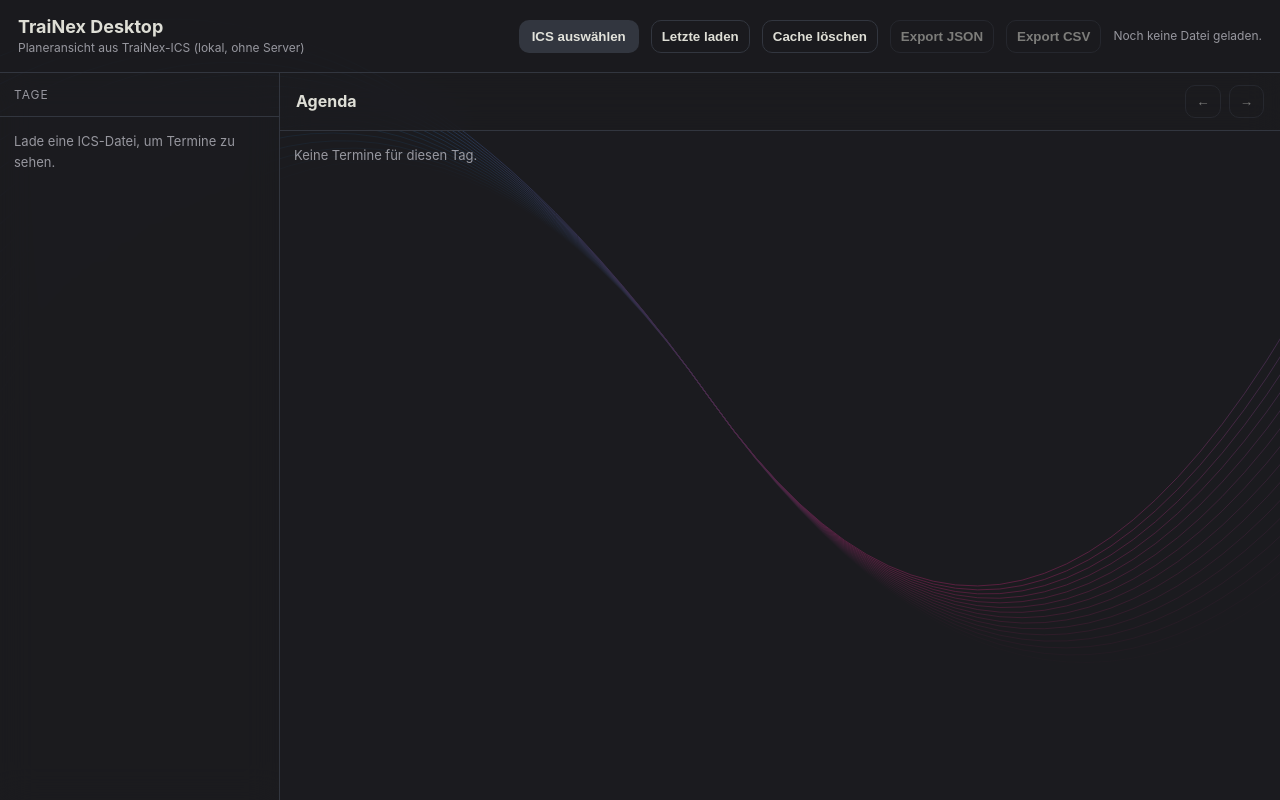
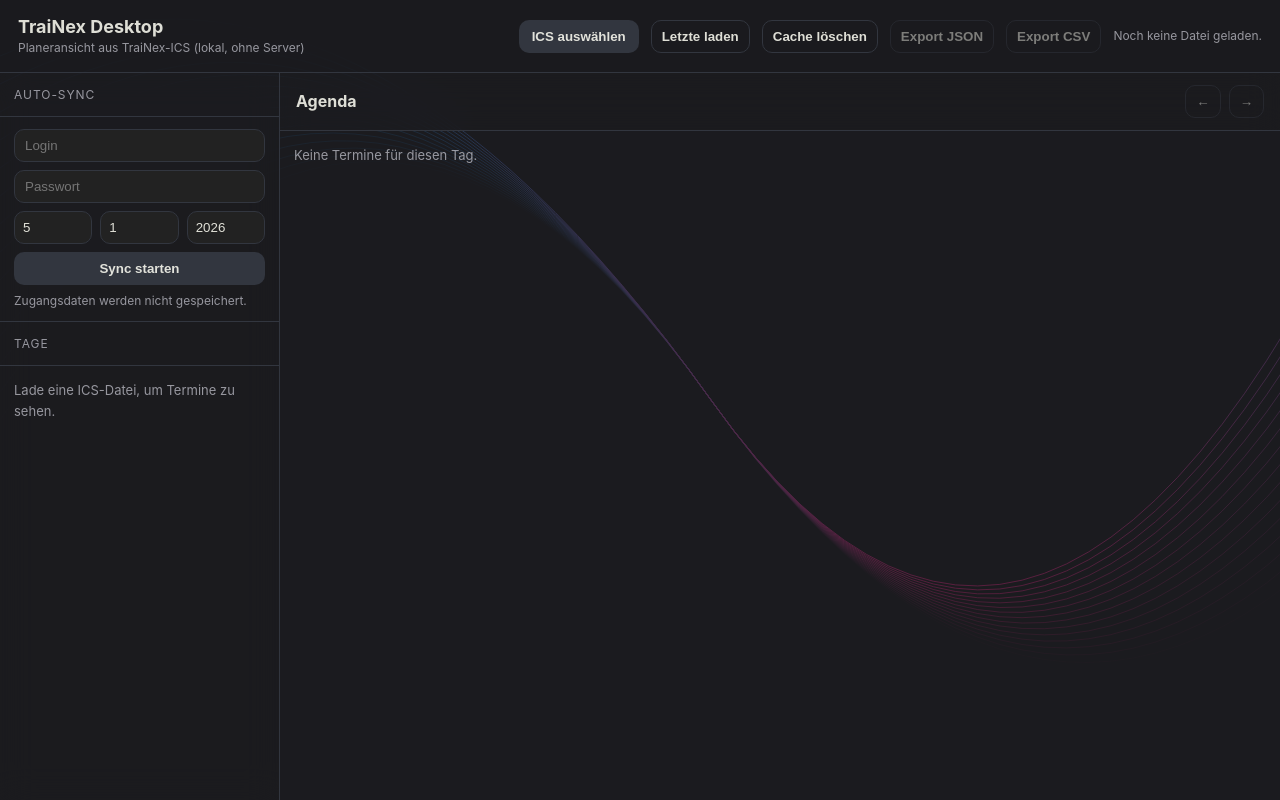
Before and after one commit to Lp04-Bruno/trainex-desktop, a React (Vite) app: page / in a window 1280 px wide. Built offline with nearby package versions, Linux system fonts and the light colour scheme.

Commit message:
Adds Trainex ICS sync feature

```diff
--- a/package.json
+++ b/package.json
@@ -14,7 +14,7 @@
     "start": "electron-vite preview",
     "dev": "electron-vite dev",
     "build": "npm run typecheck && electron-vite build",
-    "postinstall": "electron-builder install-app-deps",
+    "postinstall": "electron-builder install-app-deps && playwright install chromium",
     "build:unpack": "npm run build && electron-builder --dir",
     "build:win": "npm run build && electron-builder --win",
     "build:mac": "electron-vite build && electron-builder --mac",
@@ -23,7 +23,8 @@
   "dependencies": {
     "@electron-toolkit/preload": "^3.0.2",
     "@electron-toolkit/utils": "^4.0.0",
-    "iconv-lite": "^0.7.1"
+    "iconv-lite": "^0.7.1",
+    "playwright": "^1.57.0"
   },
   "devDependencies": {
     "@electron-toolkit/eslint-config-prettier": "^3.0.0",
--- a/src/renderer/src/App.tsx
+++ b/src/renderer/src/App.tsx
@@ -66,6 +66,13 @@ function App(): React.ReactElement {
   const [events, setEvents] = React.useState<TrainexEvent[]>([])
   const [status, setStatus] = React.useState<string>('Noch keine Datei geladen.')
   const [selectedDayKey, setSelectedDayKey] = React.useState<string | null>(null)
+  const today = React.useMemo(() => new Date(), [])
+  const [syncUsername, setSyncUsername] = React.useState<string>('')
+  const [syncPassword, setSyncPassword] = React.useState<string>('')
+  const [syncDay, setSyncDay] = React.useState<number>(today.getDate())
+  const [syncMonth, setSyncMonth] = React.useState<number>(today.getMonth() + 1)
+  const [syncYear, setSyncYear] = React.useState<number>(today.getFullYear())
+  const [syncBusy, setSyncBusy] = React.useState<boolean>(false)
 
   const applyIcsContent = (content: string): void => {
     const parsed = parseIcsToEvents(content)
@@ -110,6 +117,38 @@ function App(): React.ReactElement {
       return
     }
     setStatus('Cache gelöscht.')
+  }
+
+  const syncNow = async (): Promise<void> => {
+    if (!syncUsername || !syncPassword) {
+      setStatus('Bitte Login und Passwort eingeben.')
+      return
+    }
+
+    setSyncBusy(true)
+    setStatus('Sync läuft…')
+    try {
+      const res = await window.api.syncTrainexIcs({
+        username: syncUsername,
+        password: syncPassword,
+        day: syncDay,
+        month: syncMonth,
+        year: syncYear
+      })
+
+      if (!res.ok) {
+        setStatus(res.hint ? `${res.error} (${res.hint})` : res.error)
+        return
+      }
+
+      applyIcsContent(res.icsText)
+      setStatus((prev) => `${prev} (Sync)`)
+    } catch (e) {
+      console.error(e)
+      setStatus('Sync fehlgeschlagen. Siehe Konsole.')
+    } finally {
+      setSyncBusy(false)
+    }
   }
 
   const exportJson = async (): Promise<void> => {
@@ -200,6 +239,61 @@ function App(): React.ReactElement {
 
       <main className="planner">
         <aside className="sidebar">
+          <div className="sidebar__header">Auto-Sync</div>
+          <div className="sync">
+            <input
+              className="input"
+              type="text"
+              value={syncUsername}
+              onChange={(e) => setSyncUsername(e.target.value)}
+              placeholder="Login"
+              autoComplete="username"
+            />
+            <input
+              className="input"
+              type="password"
+              value={syncPassword}
+              onChange={(e) => setSyncPassword(e.target.value)}
+              placeholder="Passwort"
+              autoComplete="current-password"
+            />
+
+            <div className="sync__row">
+              <input
+                className="input input--small"
+                type="number"
+                value={syncDay}
+                onChange={(e) => setSyncDay(Number(e.target.value))}
+                min={1}
+                max={31}
+                aria-label="Tag"
+              />
+              <input
+                className="input input--small"
+                type="number"
+                value={syncMonth}
+                onChange={(e) => setSyncMonth(Number(e.target.value))}
+                min={1}
+                max={12}
+                aria-label="Monat"
+              />
+              <input
+                className="input input--small"
+                type="number"
+                value={syncYear}
+                onChange={(e) => setSyncYear(Number(e.target.value))}
+                min={2000}
+                max={2100}
+                aria-label="Jahr"
+              />
+            </div>
+
+            <button className="btn" onClick={syncNow} disabled={syncBusy}>
+              {syncBusy ? 'Sync…' : 'Sync starten'}
+            </button>
+            <div className="sync__hint">Zugangsdaten werden nicht gespeichert.</div>
+          </div>
+
           <div className="sidebar__header">Tage</div>
           {buckets.length === 0 ? (
             <div className="empty">Lade eine ICS-Datei, um Termine zu sehen.</div>
--- a/src/renderer/src/assets/main.css
+++ b/src/renderer/src/assets/main.css
@@ -135,6 +135,42 @@ code {
   text-transform: uppercase;
   color: var(--ev-c-text-2);
   border-bottom: 1px solid var(--ev-c-gray-3);
+}
+
+.sync {
+  padding: 12px 14px;
+  border-bottom: 1px solid var(--ev-c-gray-3);
+  display: grid;
+  gap: 8px;
+}
+
+.sync__row {
+  display: flex;
+  gap: 8px;
+}
+
+.sync__hint {
+  font-size: 12px;
+  line-height: 16px;
+  color: var(--ev-c-text-2);
+}
+
+.input {
+  width: 100%;
+  border: 1px solid var(--ev-c-gray-3);
+  border-radius: 10px;
+  padding: 8px 10px;
+  background-color: var(--color-background-soft);
+  color: var(--ev-c-text-1);
+}
+
+.input:focus {
+  outline: 2px solid color-mix(in srgb, var(--ev-c-gray-1) 45%, transparent);
+  outline-offset: 1px;
+}
+
+.input--small {
+  padding: 8px 8px;
 }
 
 .day-list {
```
Also changed, not shown: src/main/index.ts (+23 -0 lines), src/main/trainexSync.ts (added, +145 -0 lines), src/preload/index.d.ts (+7 -0 lines), src/preload/index.ts (+7 -0 lines), 1 other file (tests, documents, lock files or other folders).
